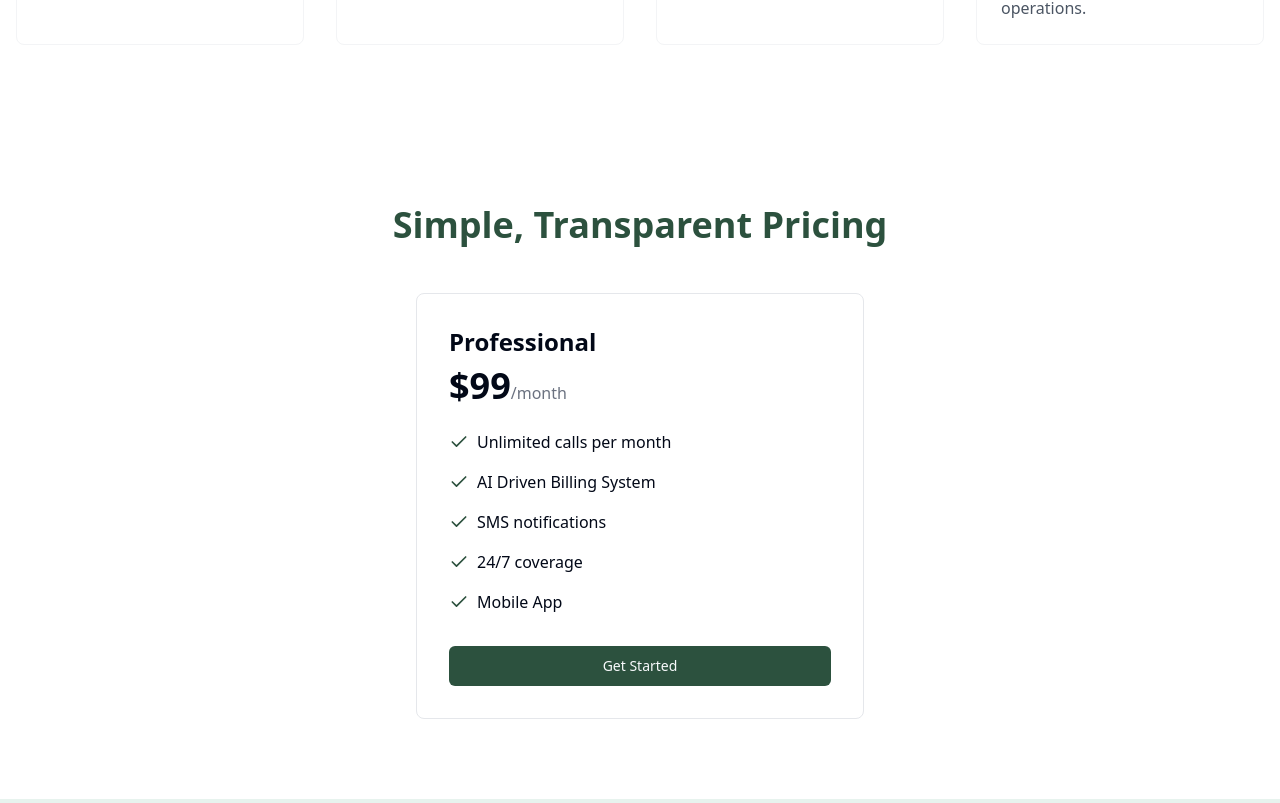
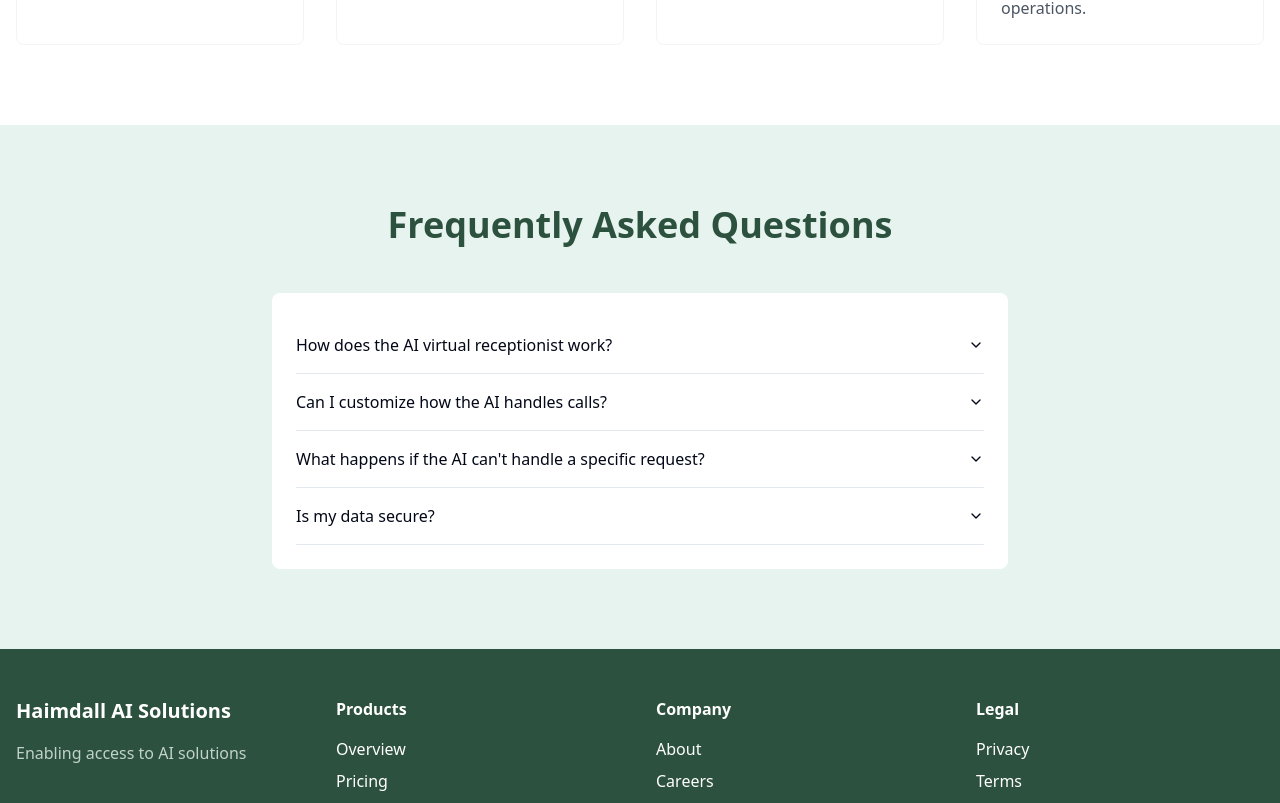
Before and after one commit to Haimdall1/virtual-forest-bot-answers, a React (Vite) app: page / in a window 1280 px wide. Shown: the part 857-1660 px from the top of the page. Built offline with nearby package versions, Linux system fonts and the light colour scheme.

Commit message:
Remove pricing section

```diff
--- a/src/components/Pricing.tsx
+++ /dev/null
@@ -1,46 +0,0 @@
-import { Check } from "lucide-react";
-import { Button } from "@/components/ui/button";
-
-export const Pricing = () => {
-  const plan = {
-    name: "Professional",
-    price: "99",
-    features: [
-      "Unlimited calls per month",
-      "AI Driven Billing System",
-      "SMS notifications",
-      "24/7 coverage",
-      "Mobile App",
-    ],
-  };
-
-  return (
-    <section id="pricing" className="py-20">
-      <div className="container mx-auto px-4">
-        <h2 className="text-4xl font-bold text-center text-forest mb-12">
-          Simple, Transparent Pricing
-        </h2>
-        <div className="flex justify-center">
-          <div className="border border-gray-200 rounded-lg p-8 hover:border-forest/20 transition-colors max-w-md w-full">
-            <h3 className="text-2xl font-bold mb-2">{plan.name}</h3>
-            <p className="text-4xl font-bold mb-6">
-              ${plan.price}
-              <span className="text-base font-normal text-gray-500">/month</span>
-            </p>
-            <ul className="space-y-4 mb-8">
-              {plan.features.map((feature) => (
-                <li key={feature} className="flex items-center">
-                  <Check className="w-5 h-5 text-forest mr-2" />
-                  <span>{feature}</span>
-                </li>
-              ))}
-            </ul>
-            <Button className="w-full bg-forest hover:bg-forest/90">
-              Get Started
-            </Button>
-          </div>
-        </div>
-      </div>
-    </section>
-  );
-};
--- a/src/pages/Index.tsx
+++ b/src/pages/Index.tsx
@@ -1,7 +1,6 @@
 import { Navbar } from "@/components/Navbar";
 import { Hero } from "@/components/Hero";
 import { Overview } from "@/components/Overview";
-import { Pricing } from "@/components/Pricing";
 import { FAQ } from "@/components/FAQ";
 import { Footer } from "@/components/Footer";
 
@@ -11,7 +10,6 @@ const Index = () => {
       <Navbar />
       <Hero />
       <Overview />
-      <Pricing />
       <FAQ />
       <Footer />
     </div>
```
